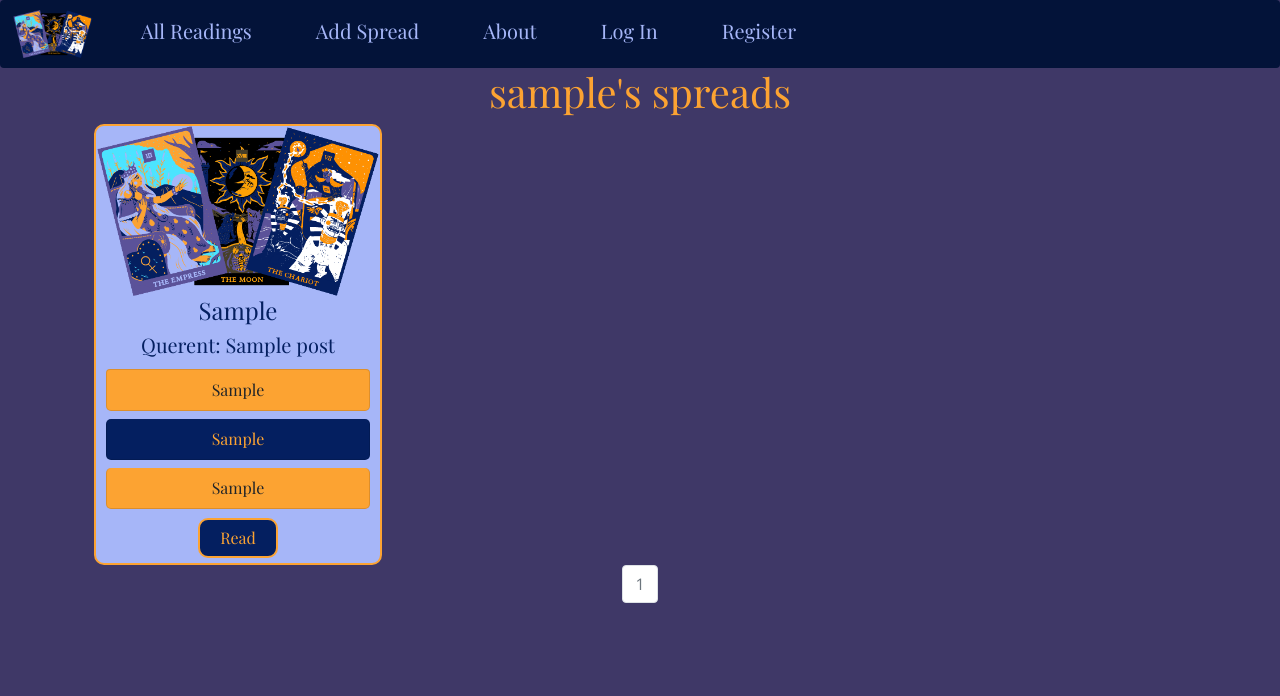
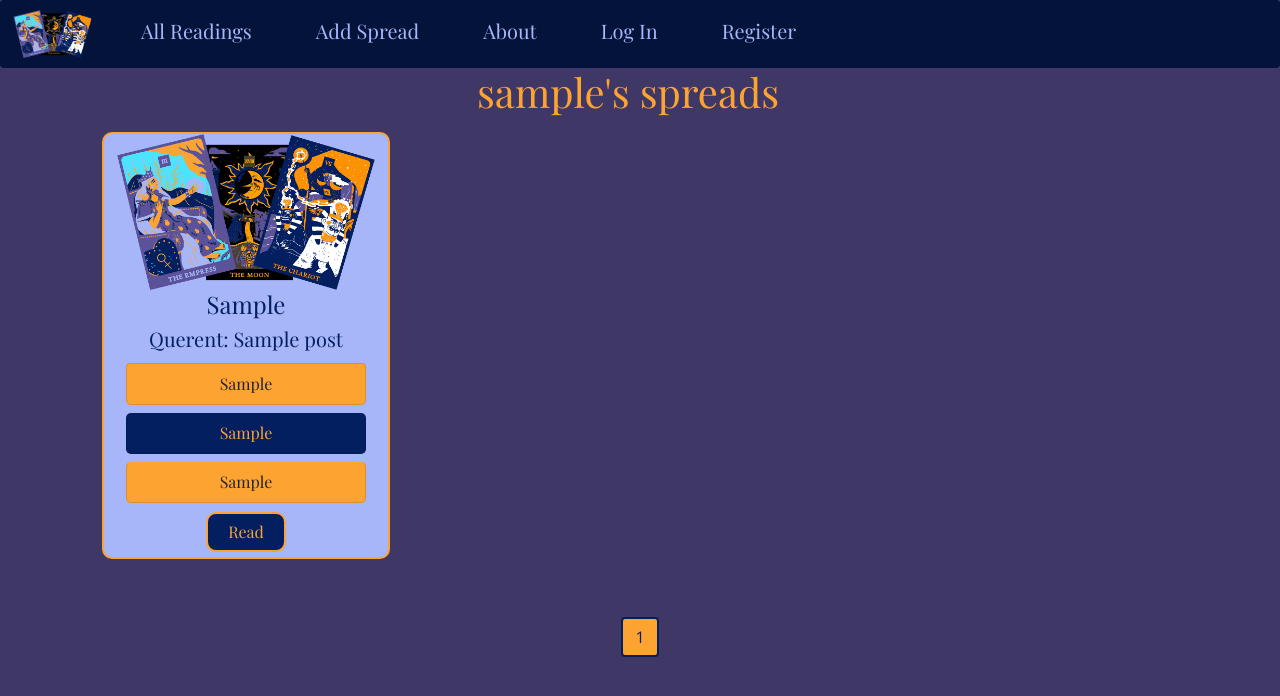
Before and after one commit to alldayoday/tarot-app, a Flask app: a page that uses myapp/templates/user_tarot_posts.html in a window 1280 px wide. Shown: the top 696 px of the page. Run offline with Flask 2, Linux system fonts and the light colour scheme; tables that the repository leaves empty hold one stand-in row (values such as "Sample post").

Commit message:
cards displaying correctly

```diff
--- a/myapp/static/styles.css
+++ b/myapp/static/styles.css
@@ -84,3 +84,7 @@
   border: 2px solid #041f60;
   margin-top: 50px;
 }
+
+.card{
+  margin: 8px;
+}
--- a/myapp/templates/index.html
+++ b/myapp/templates/index.html
@@ -1,7 +1,8 @@
 {% extends "base.html" %}
 {% block content %}
 <h1>Tarot Readings By Date</h1>
-<div class="container">
+
+<div class="container row" >
     {% for post in tarot_posts.items %}
     <div class="card" style="width: 18rem;">
         <img class="card-img-top" src="{{url_for('static', filename='tarotcard.png')}}" alt="Card image cap">
--- a/myapp/templates/user_tarot_posts.html
+++ b/myapp/templates/user_tarot_posts.html
@@ -1,6 +1,6 @@
 {% extends "base.html" %}
 {% block content %}
-    <div class="container">
+    <div class="container row">
         <div class="jumbotron">
             <div align="center">
                 <h1>{{user.username}}'s spreads</h1>
@@ -28,11 +28,11 @@
             {% for page_num in tarot_posts.iter_pages(left_edge=1, right_edge=1, left_current=1, right_current=2) %}
                 {% if tarot_posts.page == page_num %}
                 <li class="page-item disabled">
-                    <a class="page-link" href="{{url_for('users.user_posts', username=user.username, page=page_num)}}">{{ page_num }}</a>
+                    <a id="pageNo" class="page-link" href="{{url_for('users.user_posts', username=user.username, page=page_num)}}">{{ page_num }}</a>
                 </li>
                 {% else %}
                 <li class="page-item">
-                    <a class="page-link" href="{{url_for('users.user_posts', username=user.username, page=page_num)}}">{{ page_num }}</a>
+                    <a id="pageNo" class="page-link" href="{{url_for('users.user_posts', username=user.username, page=page_num)}}">{{ page_num }}</a>
                 </li>
                 {% endif %}
             {% endfor %}
```
